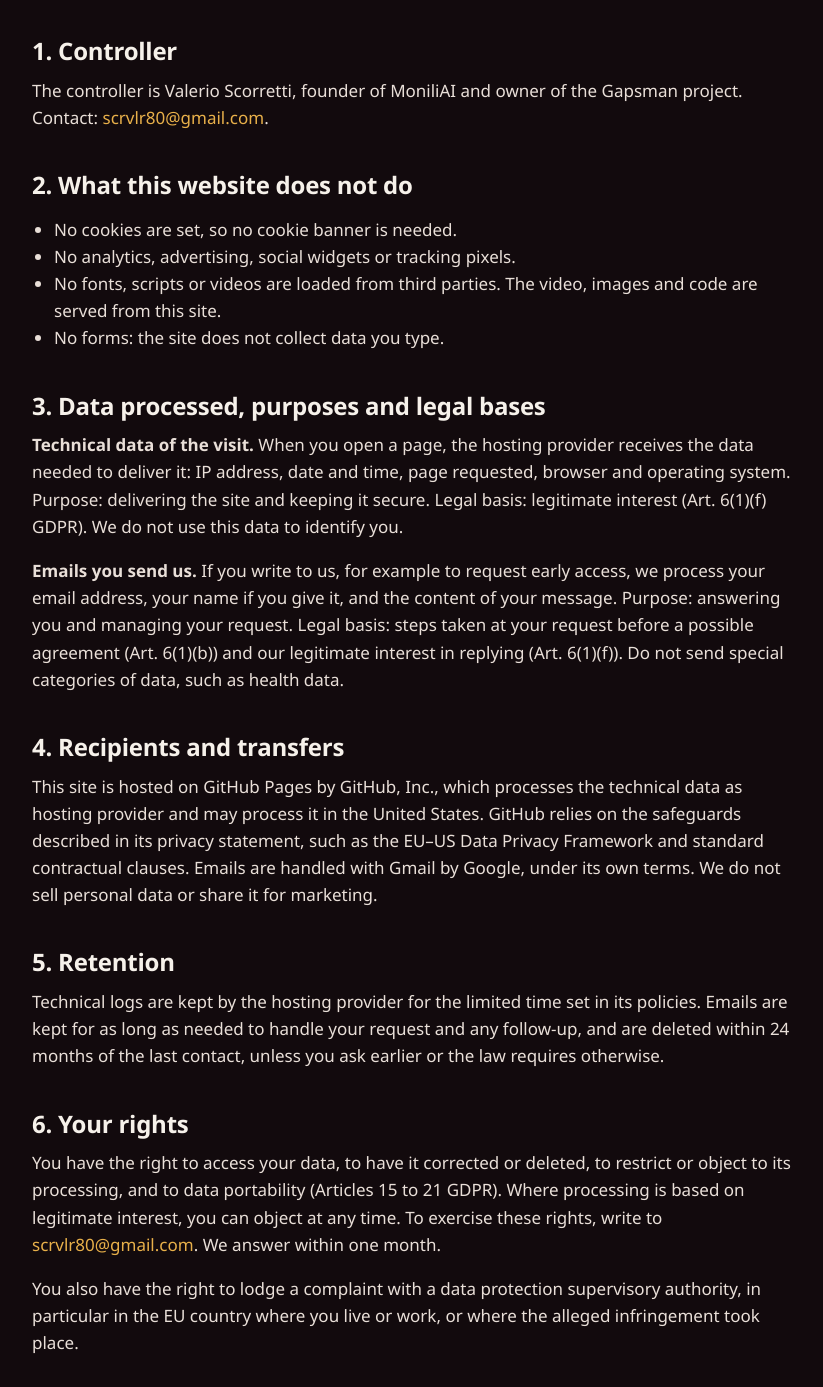
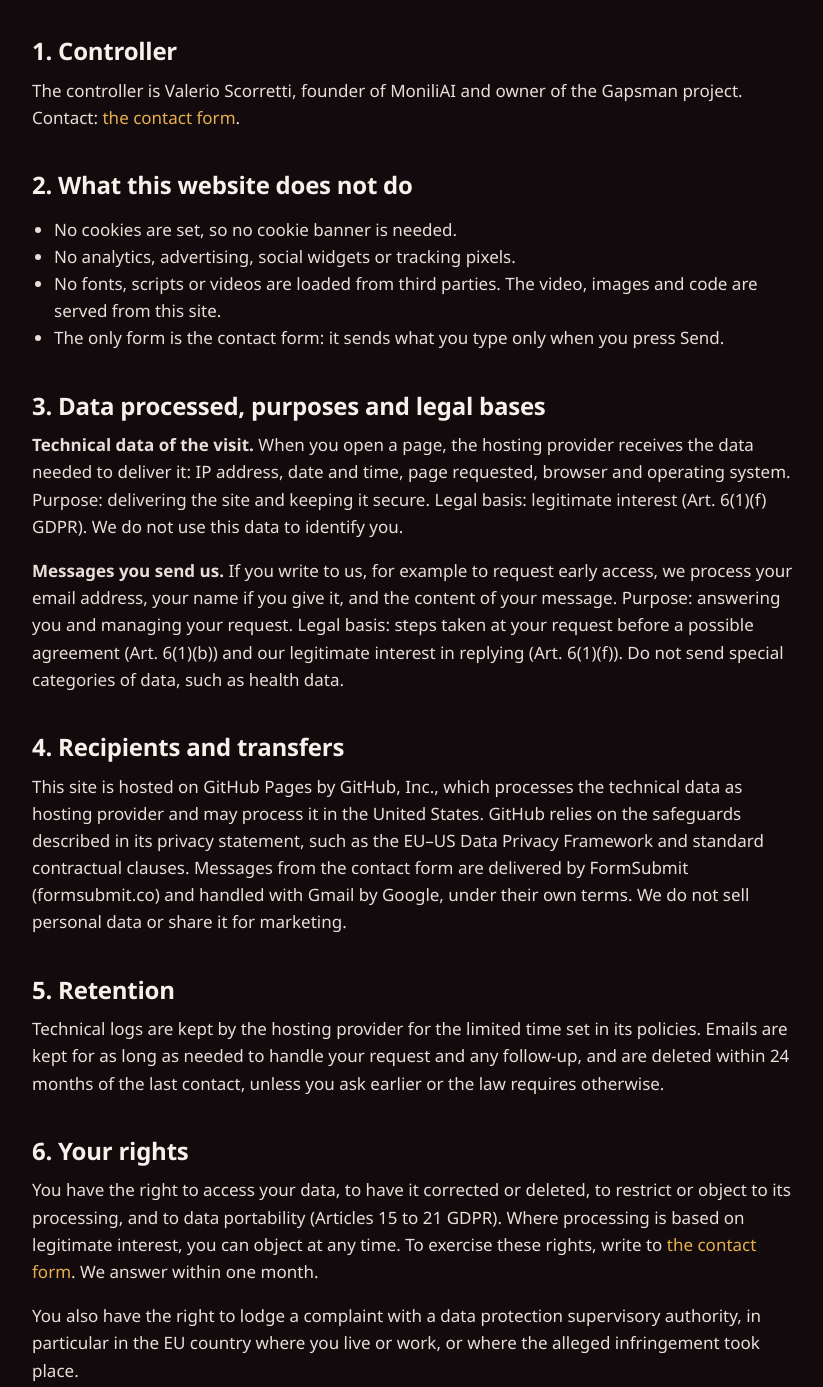
Before and after one commit to Monili-vlr/gapsman, a plain HTML site: page privacy.html in a window 1280 px wide. Shown: the part 389-1776 px from the top of the page, without its empty margins (222-1045 px from the left). Drawn offline with Linux system fonts and the light colour scheme.

Commit message:
Contact box for every MoniliAI site: messages arrive by email, the address is no longer shown in the pages
Co-Authored-By: Claude Opus 5.5 <noreply@anthropic.com>

```diff
--- a/privacy.html
+++ b/privacy.html
@@ -23,28 +23,28 @@
 <p>This policy explains how personal data is handled on this website, under the EU General Data Protection Regulation (GDPR, Regulation (EU) 2016/679). It covers the website only. The use of the Gapsman plugin inside ChatGPT is also subject to the terms and privacy policy of OpenAI.</p>
 
 <h2>1. Controller</h2>
-<p>The controller is Valerio Scorretti, founder of MoniliAI and owner of the Gapsman project. Contact: <a href="mailto:scrvlr80@gmail.com">scrvlr80@gmail.com</a>.</p>
+<p>The controller is Valerio Scorretti, founder of MoniliAI and owner of the Gapsman project. Contact: <a href="https://monili-vlr.github.io/#contact" data-mai-contact="Gapsman">the contact form</a>.</p>
 
 <h2>2. What this website does not do</h2>
 <ul>
 <li>No cookies are set, so no cookie banner is needed.</li>
 <li>No analytics, advertising, social widgets or tracking pixels.</li>
 <li>No fonts, scripts or videos are loaded from third parties. The video, images and code are served from this site.</li>
-<li>No forms: the site does not collect data you type.</li>
+<li>The only form is the contact form: it sends what you type only when you press Send.</li>
 </ul>
 
 <h2>3. Data processed, purposes and legal bases</h2>
 <p><strong>Technical data of the visit.</strong> When you open a page, the hosting provider receives the data needed to deliver it: IP address, date and time, page requested, browser and operating system. Purpose: delivering the site and keeping it secure. Legal basis: legitimate interest (Art. 6(1)(f) GDPR). We do not use this data to identify you.</p>
-<p><strong>Emails you send us.</strong> If you write to us, for example to request early access, we process your email address, your name if you give it, and the content of your message. Purpose: answering you and managing your request. Legal basis: steps taken at your request before a possible agreement (Art. 6(1)(b)) and our legitimate interest in replying (Art. 6(1)(f)). Do not send special categories of data, such as health data.</p>
+<p><strong>Messages you send us.</strong> If you write to us, for example to request early access, we process your email address, your name if you give it, and the content of your message. Purpose: answering you and managing your request. Legal basis: steps taken at your request before a possible agreement (Art. 6(1)(b)) and our legitimate interest in replying (Art. 6(1)(f)). Do not send special categories of data, such as health data.</p>
 
 <h2>4. Recipients and transfers</h2>
-<p>This site is hosted on GitHub Pages by GitHub, Inc., which processes the technical data as hosting provider and may process it in the United States. GitHub relies on the safeguards described in its privacy statement, such as the EU–US Data Privacy Framework and standard contractual clauses. Emails are handled with Gmail by Google, under its own terms. We do not sell personal data or share it for marketing.</p>
+<p>This site is hosted on GitHub Pages by GitHub, Inc., which processes the technical data as hosting provider and may process it in the United States. GitHub relies on the safeguards described in its privacy statement, such as the EU–US Data Privacy Framework and standard contractual clauses. Messages from the contact form are delivered by FormSubmit (formsubmit.co) and handled with Gmail by Google, under their own terms. We do not sell personal data or share it for marketing.</p>
 
 <h2>5. Retention</h2>
 <p>Technical logs are kept by the hosting provider for the limited time set in its policies. Emails are kept for as long as needed to handle your request and any follow-up, and are deleted within 24 months of the last contact, unless you ask earlier or the law requires otherwise.</p>
 
 <h2>6. Your rights</h2>
-<p>You have the right to access your data, to have it corrected or deleted, to restrict or object to its processing, and to data portability (Articles 15 to 21 GDPR). Where processing is based on legitimate interest, you can object at any time. To exercise these rights, write to <a href="mailto:scrvlr80@gmail.com">scrvlr80@gmail.com</a>. We answer within one month.</p>
+<p>You have the right to access your data, to have it corrected or deleted, to restrict or object to its processing, and to data portability (Articles 15 to 21 GDPR). Where processing is based on legitimate interest, you can object at any time. To exercise these rights, write to <a href="https://monili-vlr.github.io/#contact" data-mai-contact="Gapsman">the contact form</a>. We answer within one month.</p>
 <p>You also have the right to lodge a complaint with a data protection supervisory authority, in particular in the EU country where you live or work, or where the alleged infringement took place.</p>
 
 <h2>7. Automated decisions</h2>
@@ -53,6 +53,7 @@
 <h2>8. Changes</h2>
 <p>We may update this policy. The date at the top shows the latest version.</p>
 </main>
-<footer><div class="wrap"><div class="base" style="margin:0;border:0;padding:0"><span>© 2026 Gapsman. All rights reserved.</span><span><a href="privacy.html">Privacy</a> · <a href="legal.html">Licence and credits</a> · <a href="mailto:scrvlr80@gmail.com">Contact</a></span></div></div></footer>
+<footer><div class="wrap"><div class="base" style="margin:0;border:0;padding:0"><span>© 2026 Gapsman. All rights reserved.</span><span><a href="privacy.html">Privacy</a> · <a href="legal.html">Licence and credits</a> · <a href="https://monili-vlr.github.io/#contact" data-mai-contact="Gapsman">Contact</a></span></div></div></footer>
+<script src="https://monili-vlr.github.io/contact.js" defer></script>
 </body>
 </html>
```
Also changed, not shown: 404.html (+2 -1 lines), index.html (+4 -3 lines), legal.html (+2 -1 lines).
